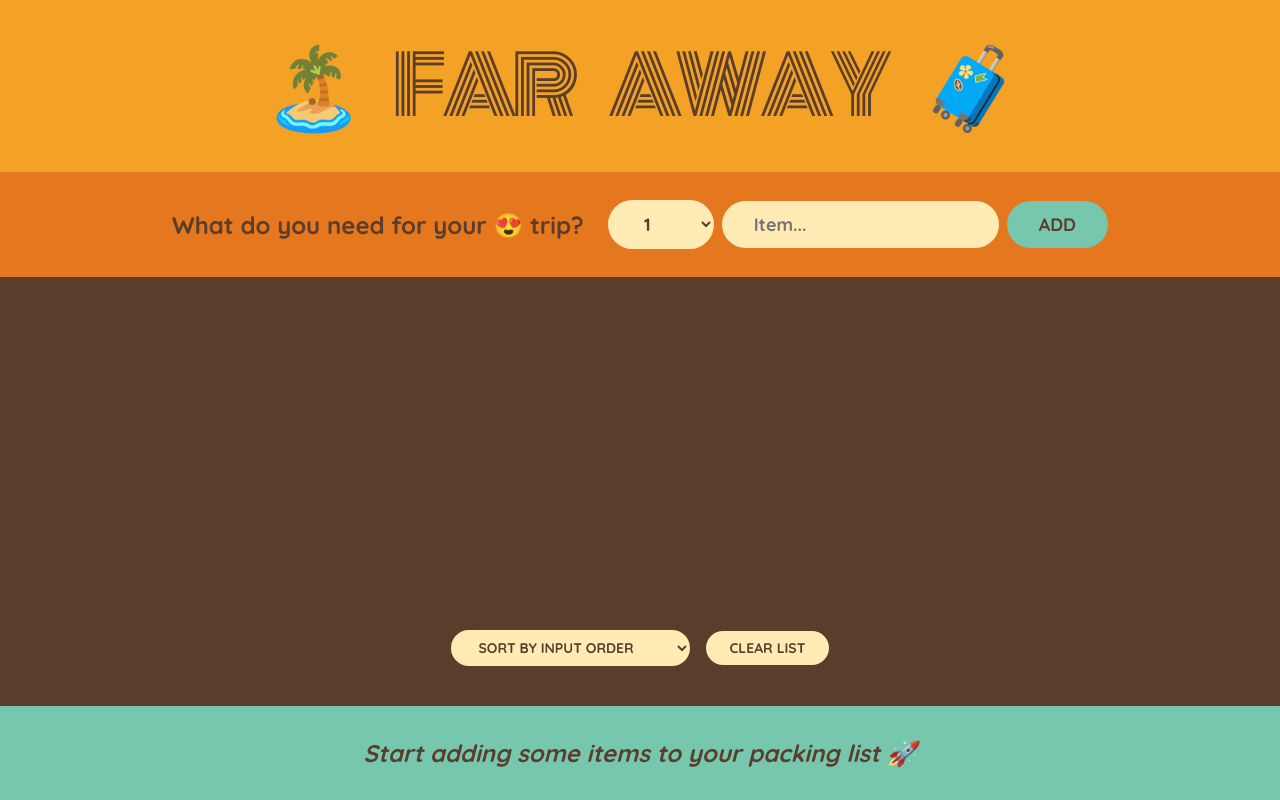
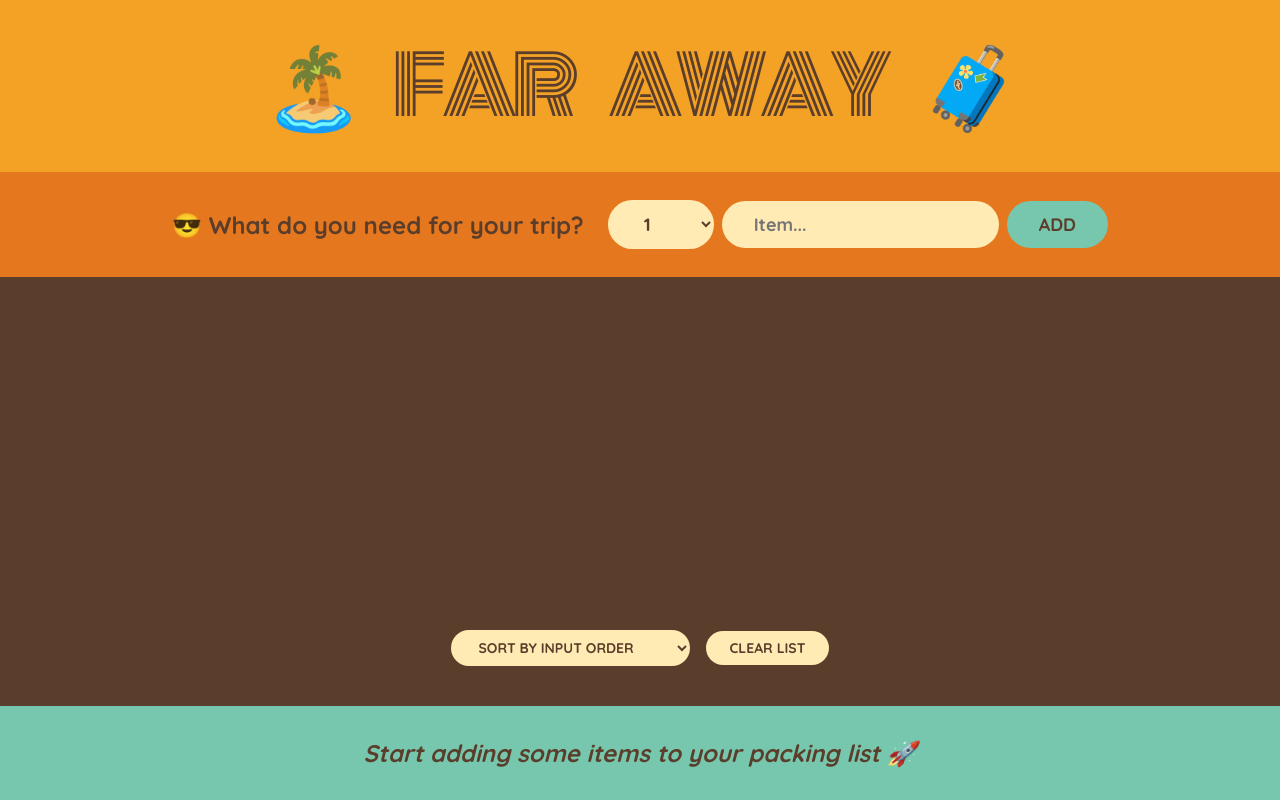
Before and after one commit to leilaZ1111/02-learn-react-travel-list, a React (Create React App) app: page / in a window 1280 px wide. Built offline with nearby package versions, Linux system fonts and the light colour scheme.

Commit message:
last modif

```diff
--- a/src/components/Form.js
+++ b/src/components/Form.js
@@ -21,7 +21,7 @@ export default function Form({ onAddItems }) {
 
   return (
     <form className="add-form" onSubmit={handleSubmit}>
-      <h3>What do you need for your 😍 trip?</h3>
+      <h3>😎 What do you need for your trip?</h3>
       <select
         value={quantity}
         onChange={(e) => setQuantity(Number(e.target.value))}
```
